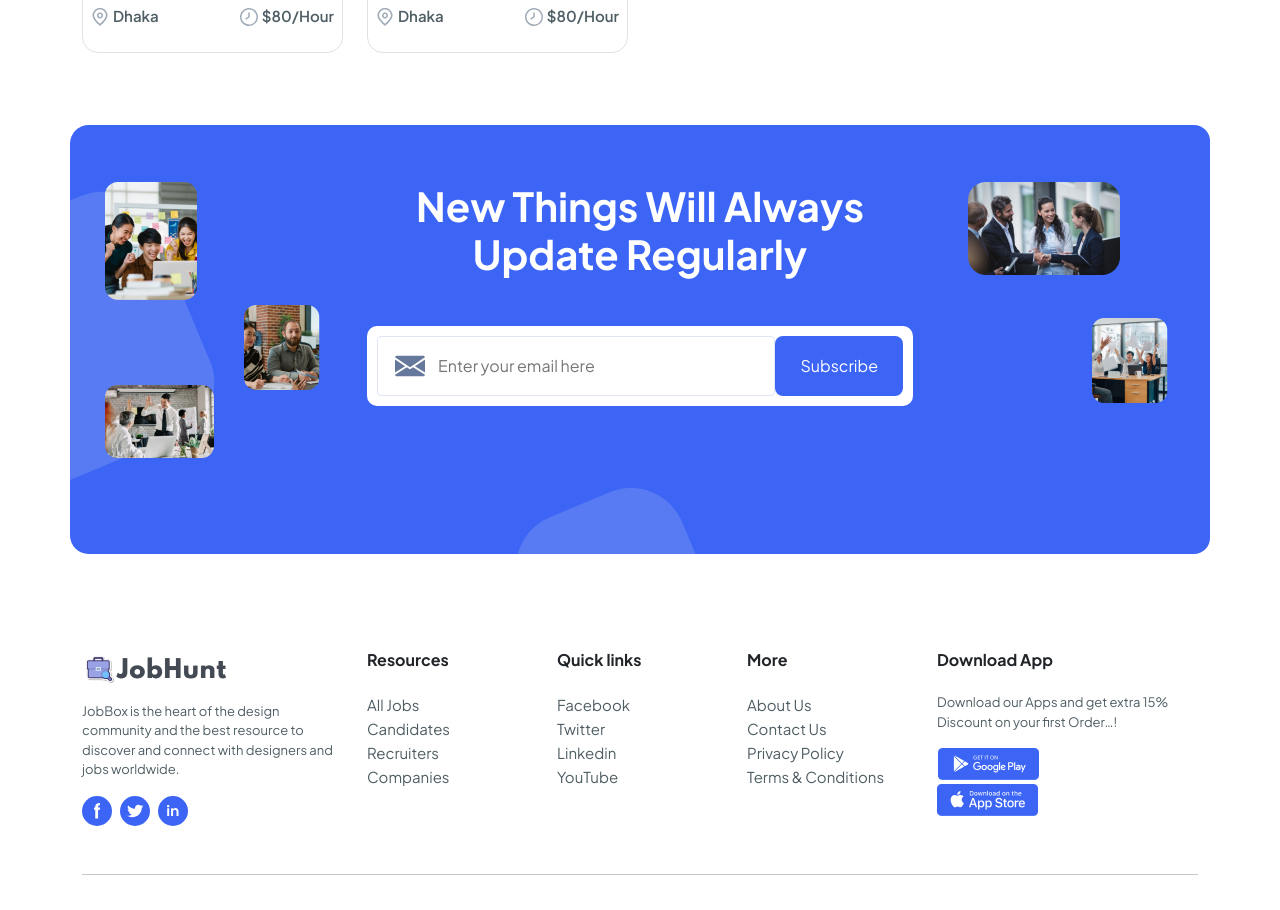
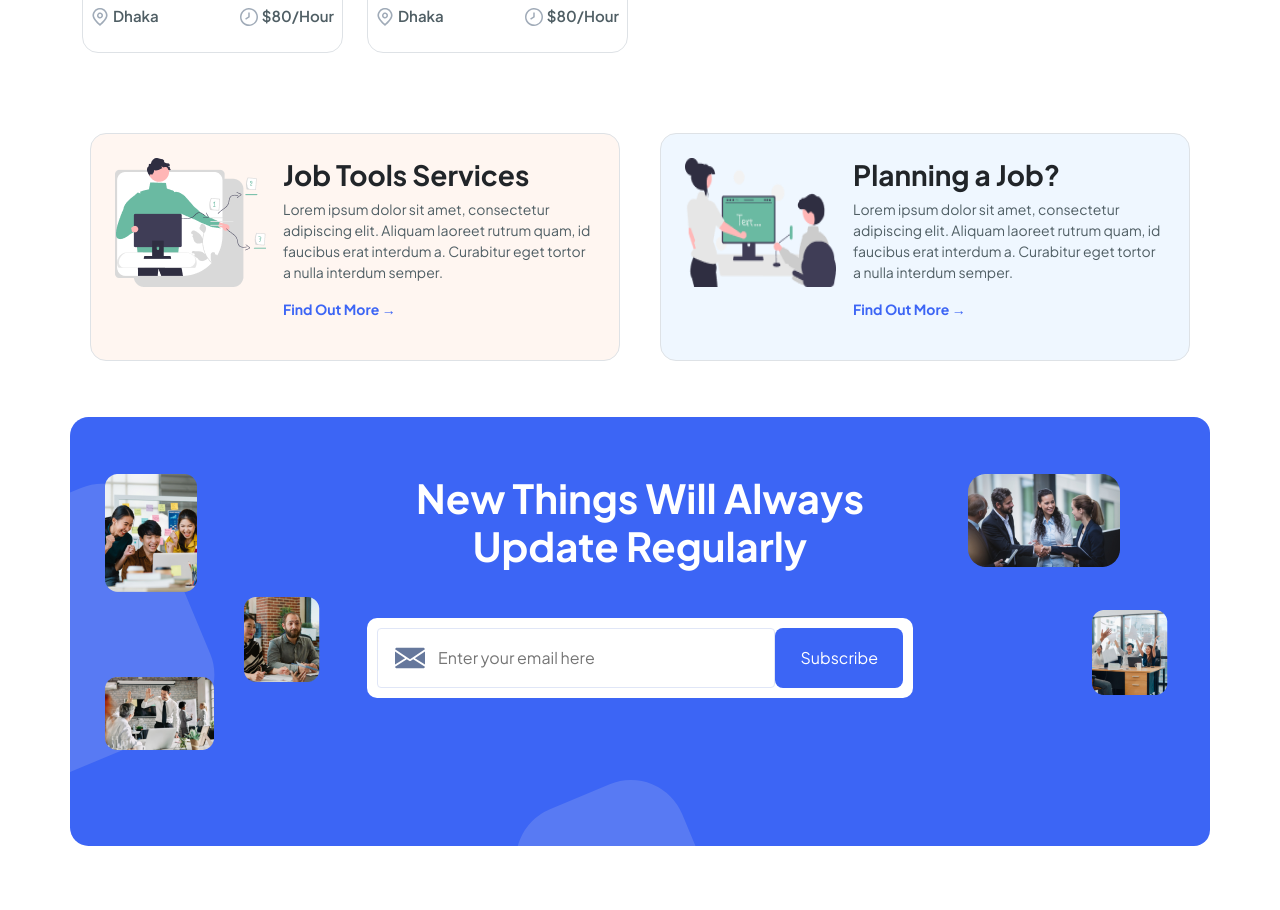
Before and after one commit to Emon-Ahmed/JobHunt-Bangladesh, a Next.js app: page / in a window 1280 px wide. Shown: the part 2720-3630 px from the top of the page. Built offline with nearby package versions, Linux system fonts and the light colour scheme.

Commit message:
Create HireAndApply Component

```diff
--- a/components/HireAndApply.js
+++ b/components/HireAndApply.js
@@ -1,9 +1,61 @@
-import React from 'react'
+import Image from "next/image";
+import React from "react";
 
 const HireAndApply = () => {
   return (
-    <div>HireAndApply</div>
-  )
-}
+    <div className="container">
+      <div className="row">
+        <div className="col-lg-6">
+          <div className="hire m-2 p-4 rounded-4 border border-1 borderSecondary hire-box">
+            <div className="row">
+              <div className="col-md-4">
+                <Image
+                  src="/media/img/job-tools.png"
+                  width="151"
+                  height="129"
+                />
+              </div>
+              <div className="col-md-8">
+                <h3 className="fw-bold">Job Tools Services</h3>
+                <p className="fontSize14 secondary-text">
+                  Lorem ipsum dolor sit amet, consectetur adipiscing elit.
+                  Aliquam laoreet rutrum quam, id faucibus erat interdum a.
+                  Curabitur eget tortor a nulla interdum semper.
+                </p>
+                <p className="cursorPointer primary-color fontSize14 fw-bold">
+                  Find Out More &rarr;{" "}
+                </p>
+              </div>
+            </div>
+          </div>
+        </div>
+        <div className="col-lg-6">
+          <div className="hire m-2 p-4 rounded-4 border border-1 borderSecondary apply-box">
+            <div className="row">
+              <div className="col-md-4">
+                <Image
+                  src="/media/img/planning-job.png"
+                  width="151"
+                  height="129"
+                />
+              </div>
+              <div className="col-md-8">
+                <h3 className="fw-bold">Planning a Job?</h3>
+                <p className="fontSize14 secondary-text">
+                  Lorem ipsum dolor sit amet, consectetur adipiscing elit.
+                  Aliquam laoreet rutrum quam, id faucibus erat interdum a.
+                  Curabitur eget tortor a nulla interdum semper.
+                </p>
+                <p className="cursorPointer primary-color fontSize14 fw-bold">
+                  Find Out More &rarr;{" "}
+                </p>
+              </div>
+            </div>
+          </div>
+        </div>
+      </div>
+    </div>
+  );
+};
 
-export default HireAndApply
+export default HireAndApply;
--- a/pages/index.js
+++ b/pages/index.js
@@ -2,6 +2,7 @@ import Head from "next/head";
 import CandidatesList from "../components/CandidatesList";
 import Footer from "../components/Footer/Footer";
 import Header from "../components/Header/Header";
+import HireAndApply from "../components/HireAndApply";
 import JobsList from "../components/JobsList";
 import Newsletter from "../components/Newsletter";
 import Navbar from "../components/Utilities/NavBar";
@@ -30,6 +31,7 @@ export default function Home() {
       <main>
         <JobsList />
         <CandidatesList />
+        <HireAndApply />
         <Newsletter />
       </main>
 
--- a/styles/globals.css
+++ b/styles/globals.css
@@ -39,6 +39,9 @@ Global Color
 }
 .borderSecondary {
   border-color: #4f5e64;
+}
+.cursorPointer{
+  cursor: pointer;
 }
 .img68 {
   width: 68px;
@@ -324,3 +327,13 @@ input[type="time"] {
 .no-outline:focus {
   outline: none !important;
 }
+
+/*-------------
+Hire And Apply
+---------------*/
+.hire-box {
+  background-color: #fff6f1;
+}
+.apply-box {
+  background-color: #eff7ff;
+}
```
Also changed, not shown: public/media/img/job-tools.png (added), public/media/img/planning-job.png (added).
